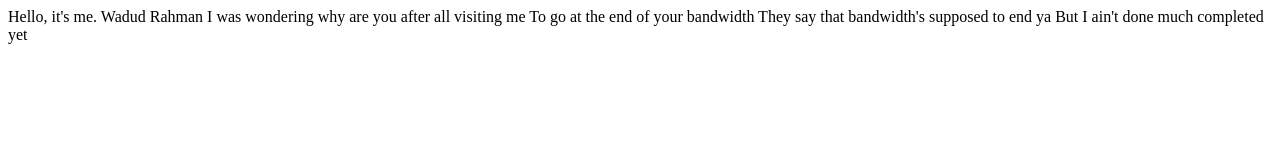
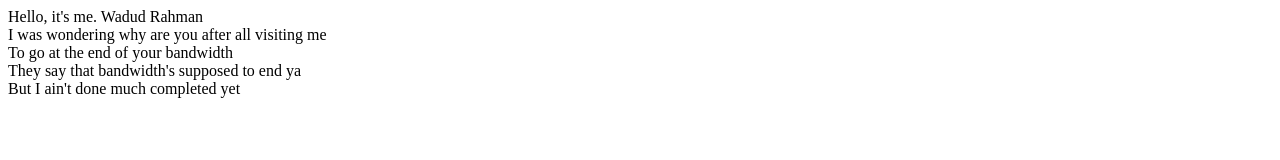
Before and after one commit to chuglibugli/chuglibugli.github.io, a plain HTML site: page index.html in a window 1280 px wide. Drawn offline with Linux system fonts and the light colour scheme.

Commit message:
Formated

```diff
--- a/index.html
+++ b/index.html
@@ -4,10 +4,10 @@
     <title>Wadud Rahman</title>
   </head>
   <body style="align: center">
-    Hello, it's me. Wadud Rahman
-    I was wondering why are you after all visiting me
-    To go at the end of your bandwidth
-    They say that bandwidth's supposed to end ya
-    But I ain't done much completed yet
+    Hello, it's me. Wadud Rahman<br>
+    I was wondering why are you after all visiting me<br>
+    To go at the end of your bandwidth<br>
+    They say that bandwidth's supposed to end ya<br>
+    But I ain't done much completed yet<br>
   </body>
 </html>
```
